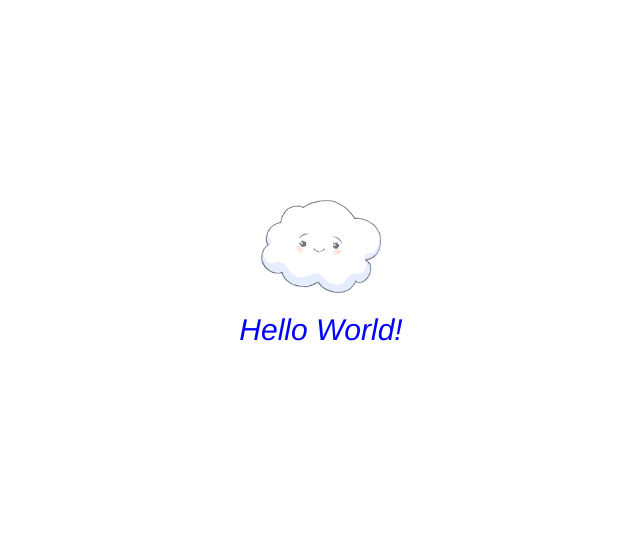
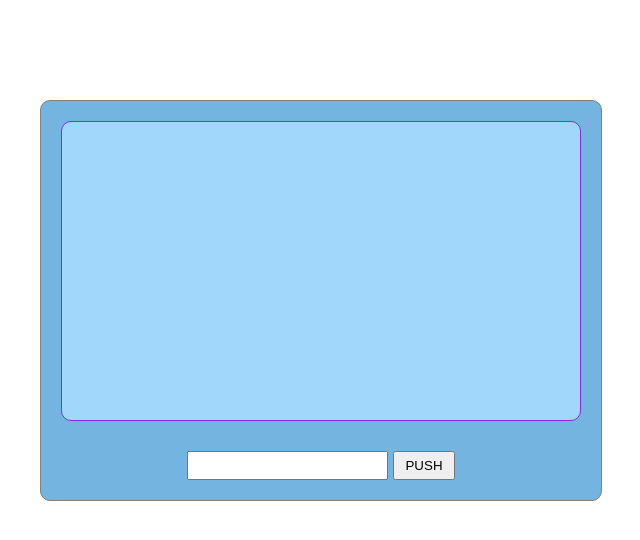
Before and after one commit to Breakhead2/ReactJS, a React (Create React App) app: page / in a window 1280 px wide. Shown: the top 540 px of the page, without its empty margins (319-959 px from the left). Built offline with nearby package versions, Linux system fonts and the light colour scheme.

Commit message:
lesson-2

```diff
--- a/src/App.css
+++ b/src/App.css
@@ -3,11 +3,9 @@
   padding: 0;
 }
 .wrapper {
-  width: 500px;
   display: flex;
   flex-direction: column;
   align-items: center;
-  margin: 200px auto;
-  font-family: "Franklin Gothic Medium", "Arial Narrow", Arial, sans-serif;
+  margin: 100px auto;
   font-size: 30px;
 }
--- a/src/App.js
+++ b/src/App.js
@@ -1,15 +1,36 @@
+import { useEffect, useState } from "react";
 import "./App.css";
 import { Message } from "./components/Message/Message";
 
-let message = {
-  id: 1,
-  text: "Hello World!",
-};
+export const App = (props) => {
+  const [messages, setMessages] = useState([]);
 
-export const App = (props) => {
+  const pushMessage = (text) => {
+    let msg = {
+      id: messages.length + 1,
+      author: "Denis",
+      text: text,
+    };
+    return setMessages([...messages, msg]);
+  };
+
+  useEffect(() => {
+    setTimeout(() => {
+      if (messages.length === 0) {
+        return messages;
+      } else if (messages[messages.length - 1].author === "Denis") {
+        let msg = {
+          author: "Bot",
+          text: "Привет, " + messages[0].author,
+        };
+        return setMessages([...messages, msg]);
+      }
+    }, 2000);
+  }, [messages]);
+
   return (
     <div className="wrapper">
-      <Message message={message} />
+      <Message messages={messages} pushMessage={pushMessage} />
     </div>
   );
 };
--- a/src/components/Message/Message.jsx
+++ b/src/components/Message/Message.jsx
@@ -1,11 +1,12 @@
 import style from "./Message.module.css";
+import { MessageList } from "./MessageList/MessageList";
+import { MessageForm } from "./MessageForm/MessageForm";
 
 export const Message = (props) => {
-  let src = "images/img_" + props.message.id + ".png";
   return (
     <div className={style.box}>
-      <img className={style.cloud_img} src={src} alt="cloud" />
-      <div className={style.text}>{props.message.text}</div>
+      <MessageList messages={props.messages} />
+      <MessageForm pushMessage={props.pushMessage} />
     </div>
   );
 };
--- a/src/components/Message/Message.module.css
+++ b/src/components/Message/Message.module.css
@@ -1,7 +1,11 @@
 .box {
+  padding: 20px;
   display: flex;
   flex-direction: column;
   align-items: center;
+  background-color: #74b4e0;
+  border: 1px solid gray;
+  border-radius: 10px;
 }
 
 .text {
--- /dev/null
+++ b/src/components/Message/MessageForm/MessageForm.jsx
@@ -0,0 +1,19 @@
+import React from "react";
+import style from "./MessageForm.module.css";
+
+export const MessageForm = (props) => {
+  let curentValue = React.createRef();
+
+  const onSendMessages = (event) => {
+    event.preventDefault();
+    props.pushMessage(curentValue.current.value);
+    curentValue.current.value = "";
+  };
+
+  return (
+    <form className={style.form}>
+      <input className={style.inptMessage} type="text" ref={curentValue} />
+      <button onClick={onSendMessages}>PUSH</button>
+    </form>
+  );
+};
--- /dev/null
+++ b/src/components/Message/MessageForm/MessageForm.module.css
@@ -0,0 +1,10 @@
+.form button {
+  padding: 5px 10px;
+}
+.inptMessage {
+  padding: 5px 10px;
+  margin-right: 5px;
+}
+.inptMessage:focus {
+  border: none;
+}
--- /dev/null
+++ b/src/components/Message/MessageList/MessageList.jsx
@@ -0,0 +1,13 @@
+import style from "./MessageList.module.css";
+
+export const MessageList = (props) => {
+  let messages = props.messages.map((message) => {
+    return (
+      <div className={style.item}>
+        <p className={style.author}>{message.author}:</p>
+        <p className={style.text}>{message.text}</p>
+      </div>
+    );
+  });
+  return <div className={style.list}>{messages}</div>;
+};
--- /dev/null
+++ b/src/components/Message/MessageList/MessageList.module.css
@@ -0,0 +1,25 @@
+.list {
+  width: 520px;
+  min-height: 300px;
+  border: 1px solid blueviolet;
+  border-radius: 10px;
+  background-color: #a2d7fc;
+  margin-bottom: 20px;
+  font-size: 16px;
+  padding: 10px;
+  box-sizing: border-box;
+}
+.item {
+  width: 490px;
+  padding: 2px 5px 5px 5px;
+  background-color: #74b4e0;
+  border-radius: 5px;
+  color: white;
+  font-style: italic;
+  margin-bottom: 5px;
+  word-wrap: break-word;
+}
+.author {
+  font-weight: bold;
+  color: blue;
+}
```
